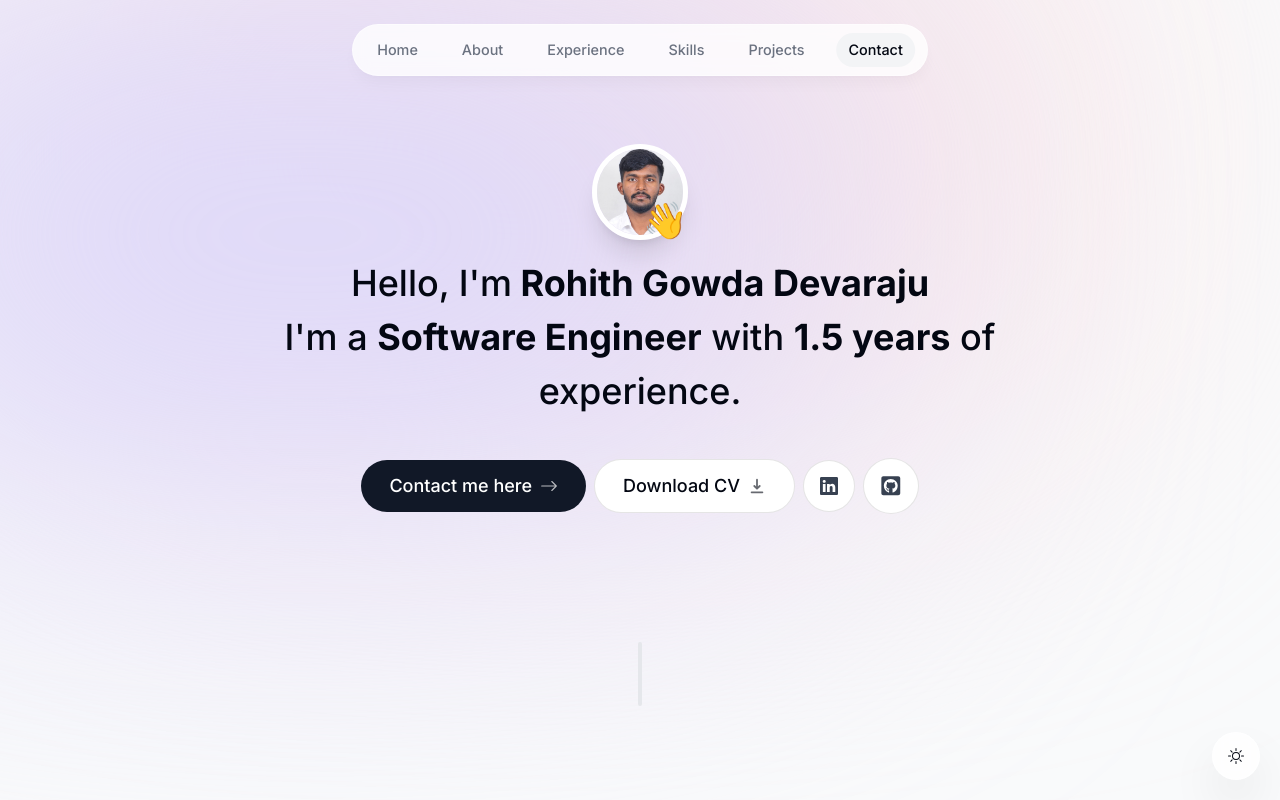
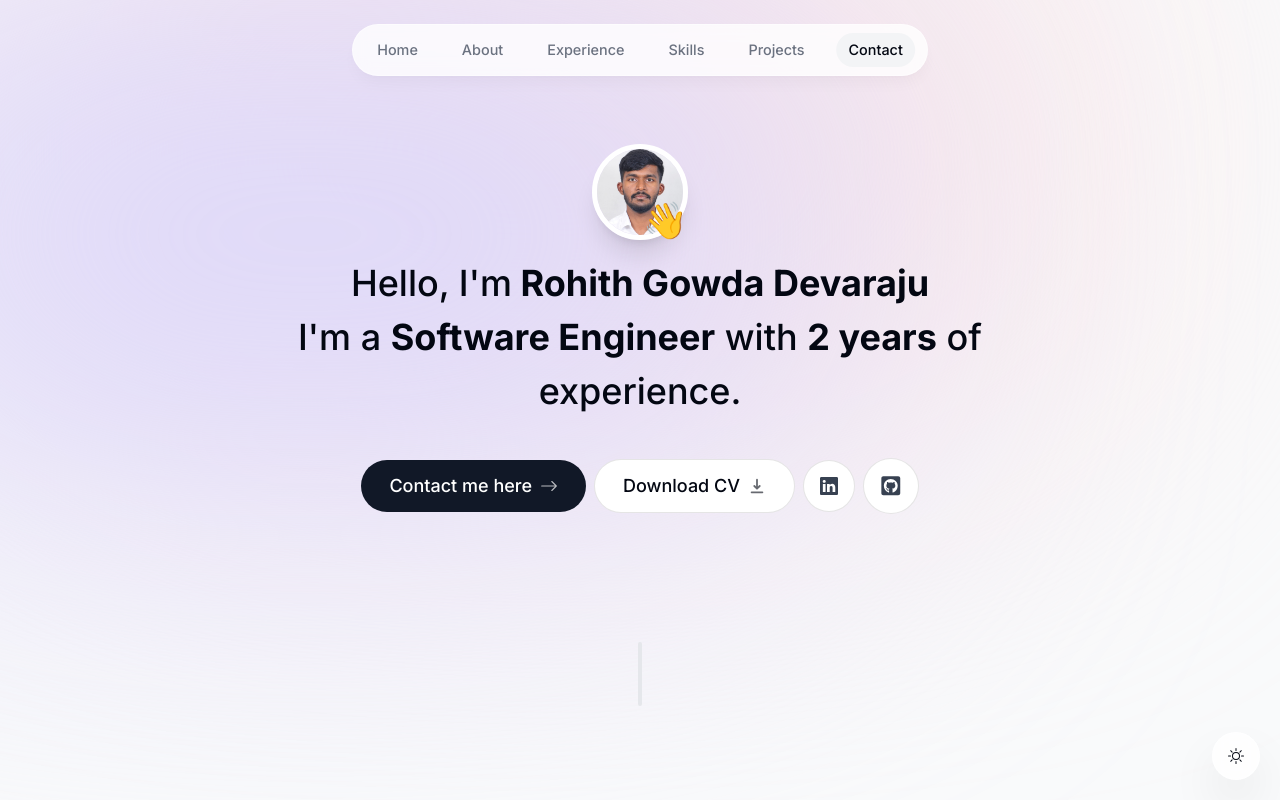
Before and after one commit to RohithGowdaD/My_Portfolio, a Next.js app: page / in a window 1280 px wide. Shown: the top 800 px of the page. Built offline with nearby package versions, Linux system fonts and the light colour scheme.

Commit message:
Update portfolio

```diff
--- a/components/intro.tsx
+++ b/components/intro.tsx
@@ -65,7 +65,7 @@ export default function Intro() {
         <span className="font-bold"> Rohith Gowda Devaraju</span>
         <br />I'm a{" "}
         <span className="font-bold">Software Engineer</span> with{" "}
-        <span className="font-bold">1.5 years</span> of experience.
+        <span className="font-bold">2 years</span> of experience.
       </motion.h1>
 
       <motion.div
```
